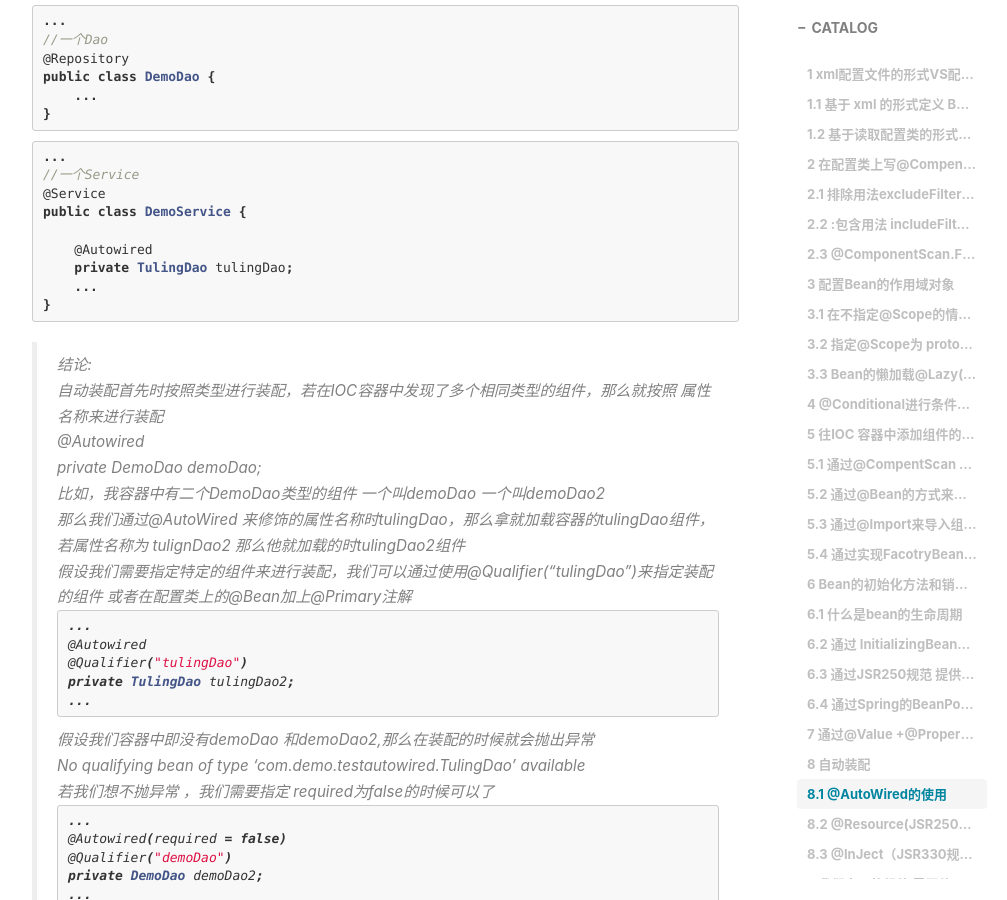
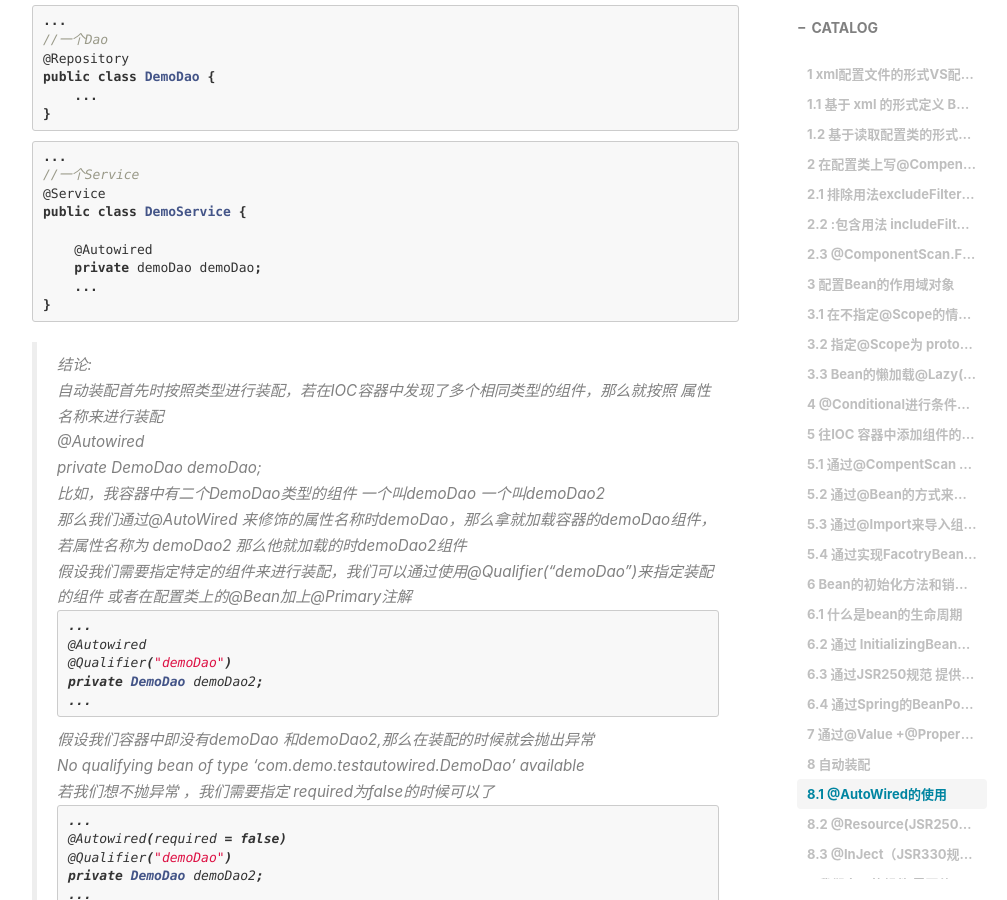
Before and after one commit to minggaowang/minggaowang.github.io, a Jekyll site: the page built from _posts/2019-12-08-SpringIOC注解使用.MD, in a window 1280 px wide and 900 px high, scrolled down 9389 px. Shown: the whole window, without its empty margins (233-1240 px from the left). Built offline with Jekyll 4.4.1, drawn with Linux system fonts in a browser that asks for light colours; nearby versions of some CDN libraries; comment, search, counter and statistics services are not loaded; some of the changed text lies outside the part shown.

Commit message:
Update 2019-12-08-SpringIOC注解使用.MD
1

````diff
--- a/_posts/2019-12-08-SpringIOC注解使用.MD
+++ b/_posts/2019-12-08-SpringIOC注解使用.MD
@@ -468,7 +468,7 @@ public class DemoDao {
 public class DemoService {
 
     @Autowired
-    private TulingDao tulingDao;
+    private demoDao demoDao;
     ...
 }
 ```
@@ -483,21 +483,21 @@ public class DemoService {
 >
 > 比如，我容器中有二个DemoDao类型的组件 一个叫demoDao 一个叫demoDao2
 >
-> 那么我们通过@AutoWired 来修饰的属性名称时tulingDao，那么拿就加载容器的tulingDao组件，若属性名称为 tulignDao2 那么他就加载的时tulingDao2组件
+> 那么我们通过@AutoWired 来修饰的属性名称时demoDao，那么拿就加载容器的demoDao组件，若属性名称为 demoDao2 那么他就加载的时demoDao2组件
 >
-> 假设我们需要指定特定的组件来进行装配，我们可以通过使用@Qualifier("tulingDao")来指定装配的组件 或者在配置类上的@Bean加上@Primary注解
+> 假设我们需要指定特定的组件来进行装配，我们可以通过使用@Qualifier("demoDao")来指定装配的组件 或者在配置类上的@Bean加上@Primary注解
 >
 > ```java
 > ...
 > @Autowired
-> @Qualifier("tulingDao")
-> private TulingDao tulingDao2;
+> @Qualifier("demoDao")
+> private DemoDao demoDao2;
 > ...
 > ```
 >
 > 假设我们容器中即没有demoDao 和demoDao2,那么在装配的时候就会抛出异常
 >
-> No qualifying bean of type 'com.demo.testautowired.TulingDao' available
+> No qualifying bean of type 'com.demo.testautowired.DemoDao' available
 >
 > 若我们想不抛异常 ，我们需要指定 required为false的时候可以了
 >
````
Also changed, not shown: other parts of _posts/2019-12-08-SpringIOC注解使用.MD (+5 -5 lines).
